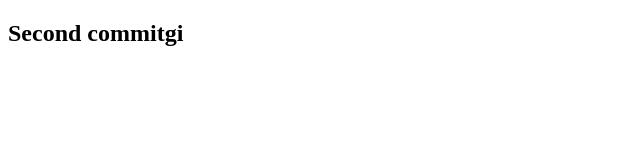
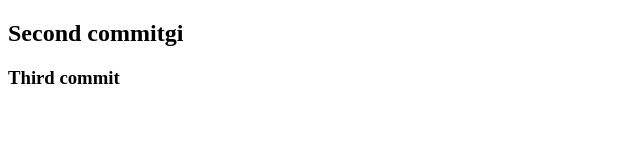
Before and after one commit to VahagD/Test_project, a plain HTML site: page index.html in a window 1280 px wide. Shown: the whole page, without its empty margins (0-640 px from the left). Drawn offline with Linux system fonts and the light colour scheme.

Commit message:
Third commit

```diff
--- a/index.html
+++ b/index.html
@@ -9,5 +9,6 @@
   </head>
   <body>
      <h2>Second commitgi</h2>
+     <h3>Third commit</h3>
   </body>
 </html>
```
